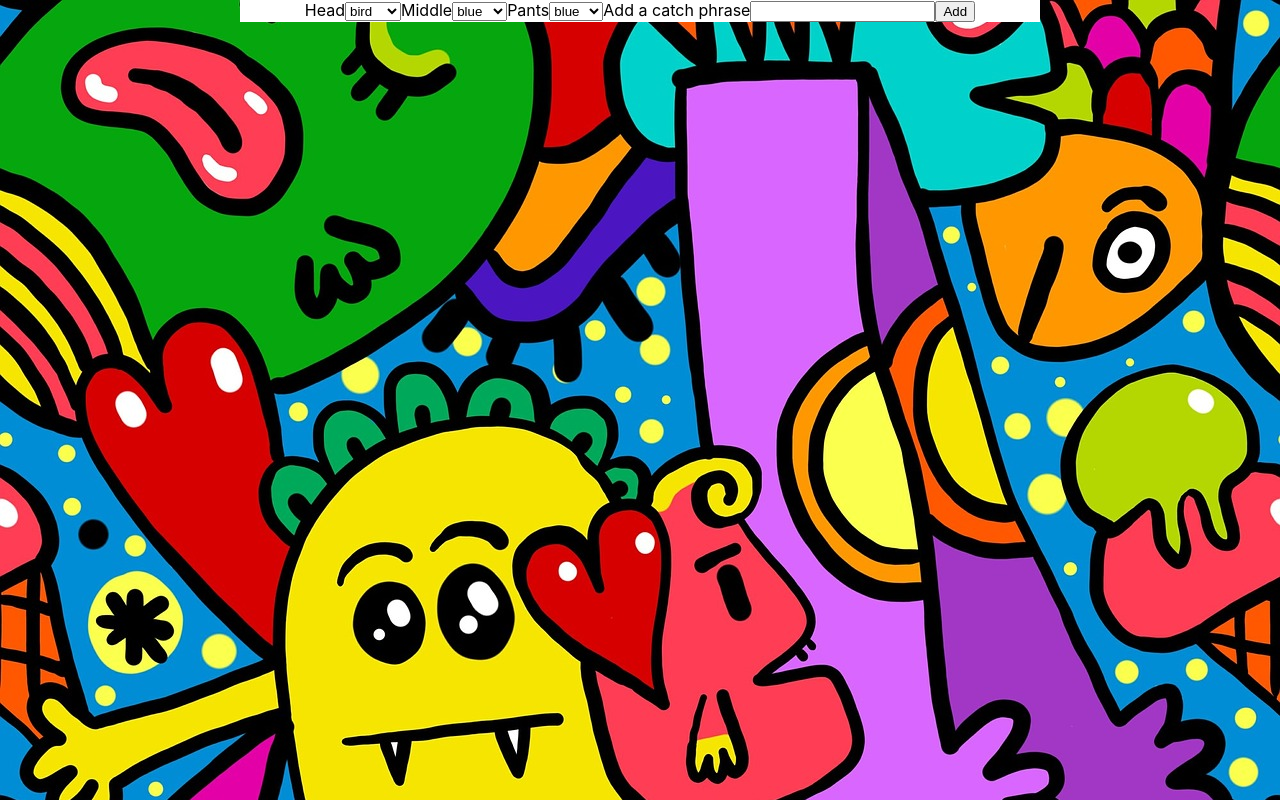
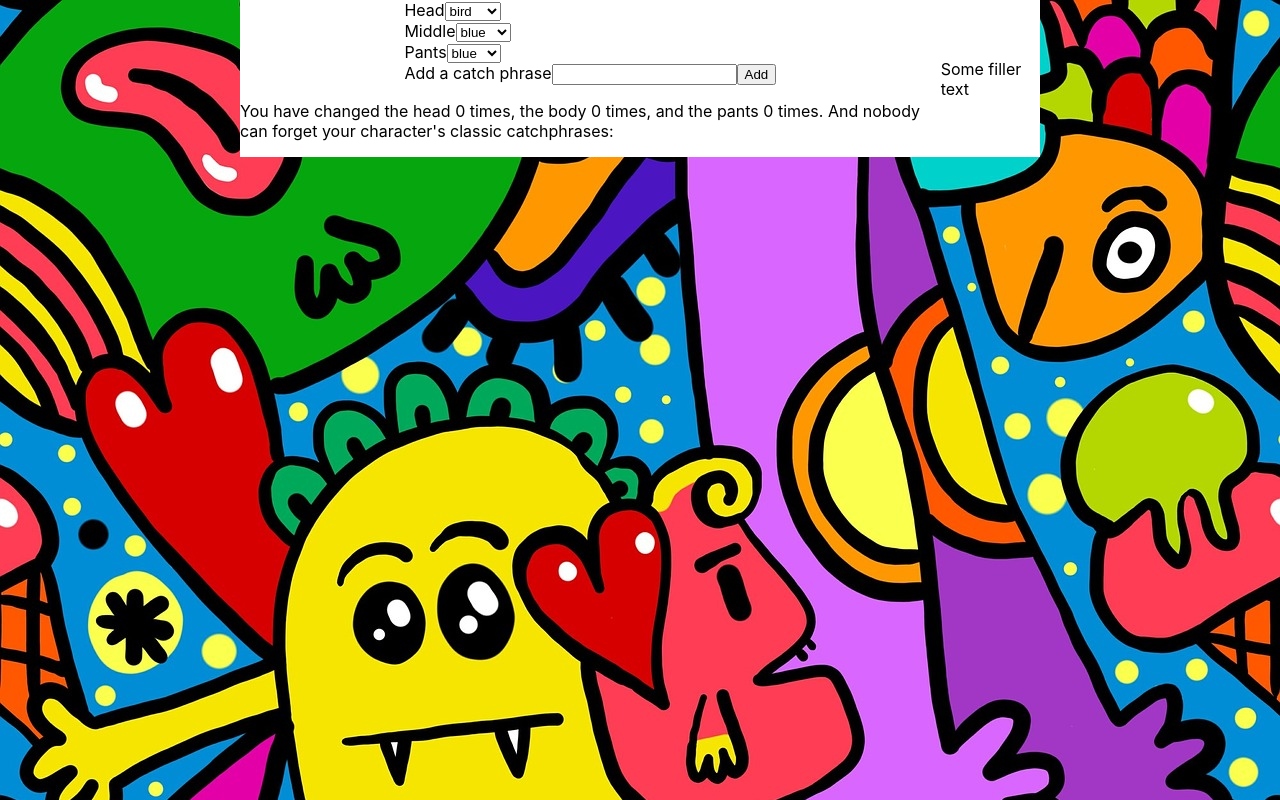
Before and after one commit to jlaurentpdx/character-creator-react, a React (Create React App) app: page / in a window 1280 px wide. Shown: the top 800 px of the page. Built offline with nearby package versions, Linux system fonts and the light colour scheme.

Commit message:
displaying stats paragraph, created states for counters

```diff
--- a/src/components/Main/Main.css
+++ b/src/components/Main/Main.css
@@ -8,3 +8,20 @@ main {
   align-items: center;
   height: 100%;
 }
+
+.left {
+  width: 100%;
+  display: flex;
+  flex-direction: column;
+  justify-content: center;
+  align-items: center;
+  overflow: scroll;
+}
+
+.picker > label {
+  display: block;
+}
+
+/* .hidden {
+  display: none;
+} */
--- a/src/components/Main/Main.js
+++ b/src/components/Main/Main.js
@@ -14,6 +14,9 @@ export default function Main() {
   const [headSelection, setHeadSelection] = useState('bird');
   const [midSelection, setMidSelection] = useState('blue');
   const [pantsSelection, setPantsSelection] = useState('blue');
+  const [headCount, setHeadCount] = useState(0);
+  const [midCount, setMidCount] = useState(0);
+  const [pantsCount, setPantsCount] = useState(0);
   const [inputText, setInputText] = useState('');
 
   return (
@@ -49,6 +52,10 @@ export default function Main() {
           />
         </div>
         <div className="stats">
+          <p className="display-stats hidden">
+            You have changed the head {headCount} times, the body {midCount} times, and the pants{' '}
+            {pantsCount} times. And nobody can forget your character&apos;s classic catchphrases:
+          </p>
           {catchphraseList.map((item) => (
             <p key={item}>{item}</p>
           ))}
@@ -57,6 +64,7 @@ export default function Main() {
       </div>
       <div className="right">
         <div className="character">
+          <p>Some filler text</p>
           {/* Display : Feature : Middle */}
           {/* Display : Feature : Body */}
         </div>
```
